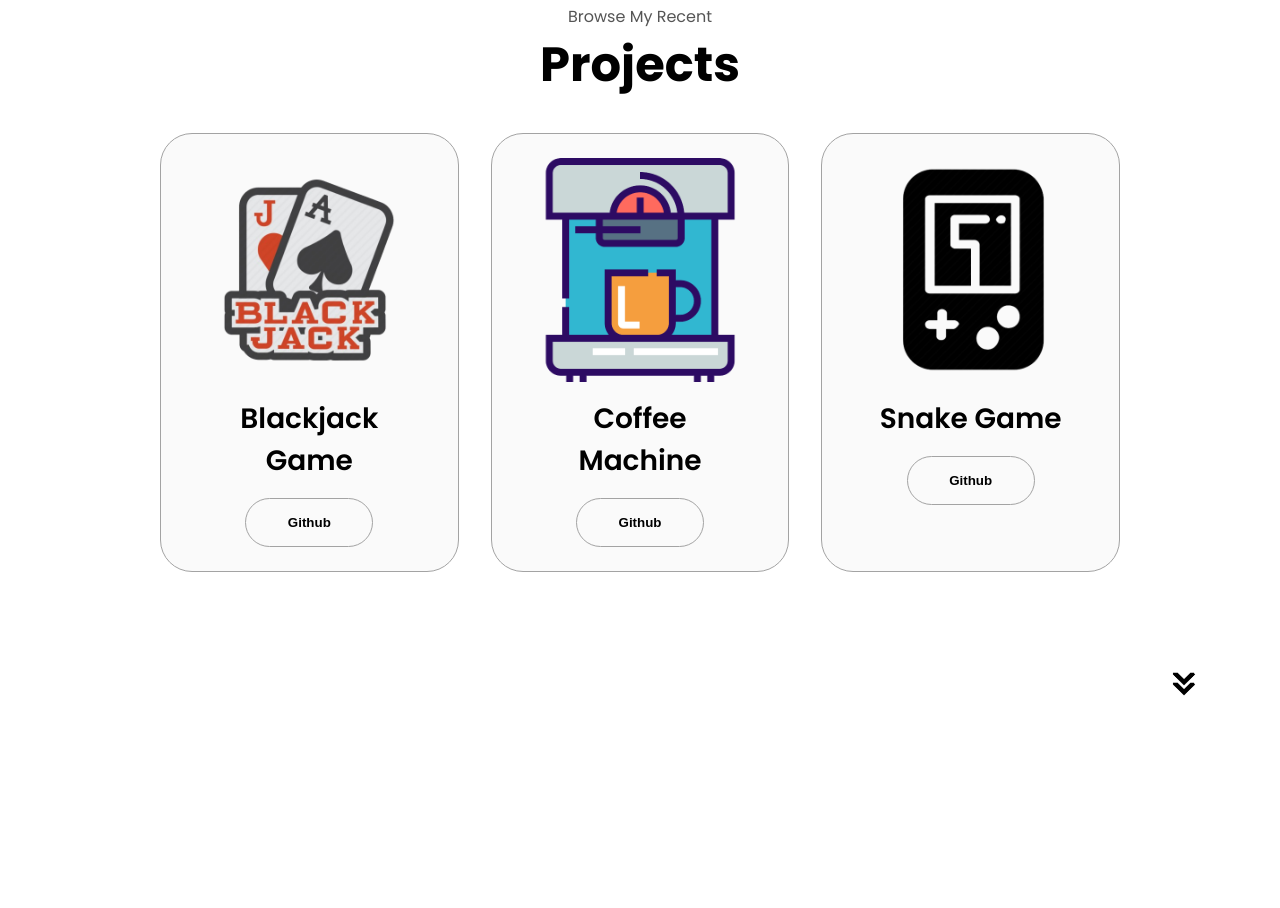
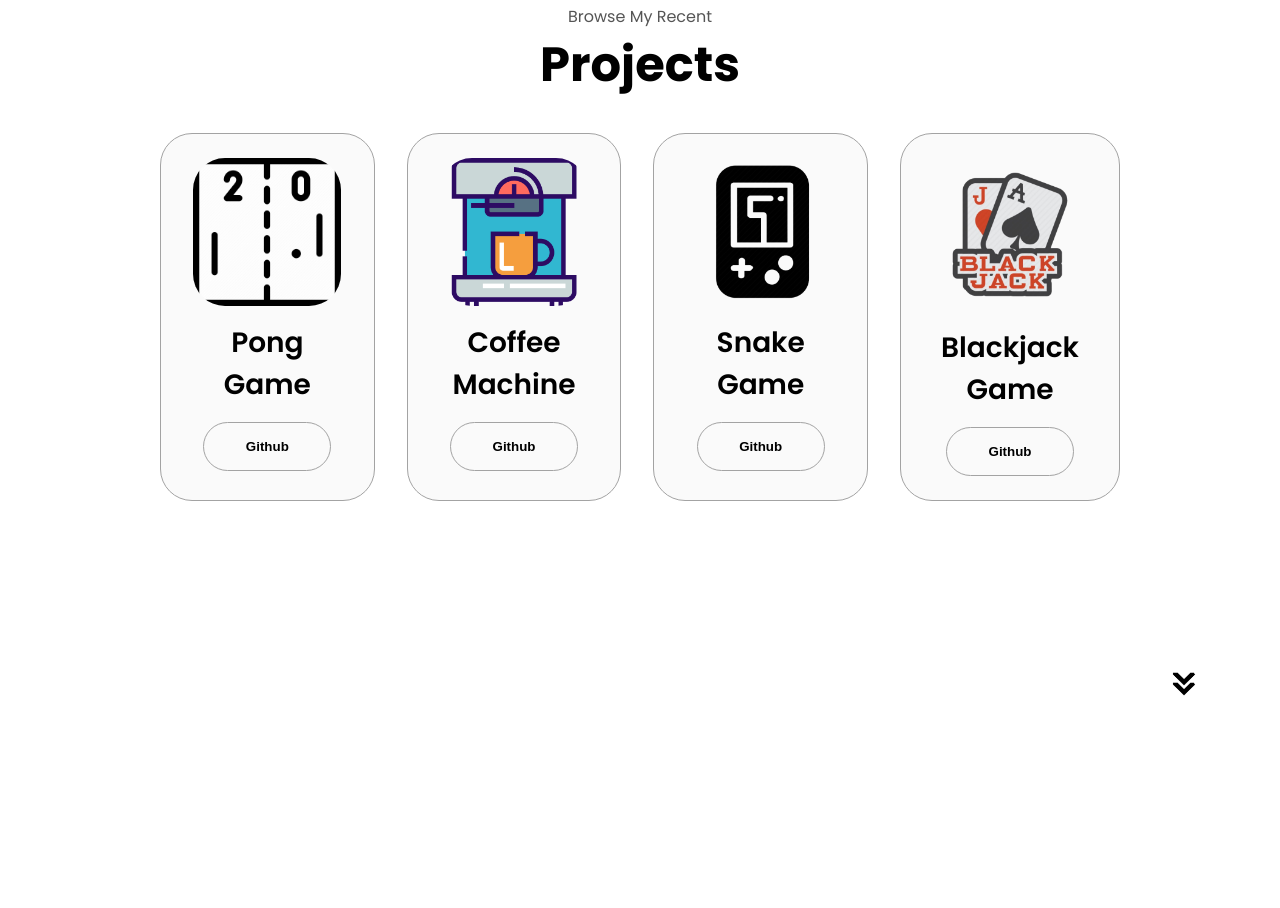
Before and after one commit to OwenBatista/Portfolio-Website, a plain HTML site: page index.html in a window 1280 px wide. Shown: the part 2460-3368 px from the top of the page. Drawn offline with Linux system fonts and the light colour scheme.

Commit message:
Project changes

```diff
--- a/index.html
+++ b/index.html
@@ -161,11 +161,11 @@
             <div class="about-containers">
             <div class="details-container color-container">
                 <div class="article-container">
-                    <img src="./assets/Blackjack.png" alt="Project 1" class="project-img">
+                    <img src="./assets/Pong-game.png" alt="Project 1" class="project-img">
                 </div>
-                <h2 class="experience-sub-title project-title">Blackjack Game</h2>
+                <h2 class="experience-sub-title project-title">Pong Game</h2>
                 <div class="btn-container">
-                    <button class="btn btn-color-2 project-btn" onclick="location.href='https://github.com/OwenBatista/blackjack'"> Github</button>
+                    <button class="btn btn-color-2 project-btn" onclick="location.href='https://github.com/OwenBatista/Pong_game'"> Github</button>
                     <!--<button class="btn btn-color-2 project-btn" onclick="location.href='https://github.com/OwenBatista'"> Live Demo</button>-->
                 </div>
             </div>
@@ -181,7 +181,6 @@
                 </div>
             </div>
 
-
         <div class="details-container color-container">
             <div class="article-container">
                 <img src="./assets/snake-game.png" alt="Project 3" class="project-img">
@@ -192,7 +191,18 @@
                 <!--<button class="btn btn-color-2 project-btn" onclick="location.href='https://github.com/OwenBatista'"> Live Demo</button>-->
             </div>
         </div>
-    </div>
+
+        <div class="details-container color-container">
+            <div class="article-container">
+                <img src="./assets/Blackjack.png" alt="Project 4" class="project-img">
+            </div>
+            <h2 class="experience-sub-title project-title">Blackjack Game</h2>
+            <div class="btn-container">
+                <button class="btn btn-color-2 project-btn" onclick="location.href='https://github.com/OwenBatista/blackjack'"> Github</button>
+                <!--<button class="btn btn-color-2 project-btn" onclick="location.href='https://github.com/OwenBatista'"> Live Demo</button>-->
+            </div>
+        </div>
+        </div>
         </div>
         <img src="./assets/arrow.png" alt="Arrow icon" class="icon arrow" onclick="location.href='./#contact'">
     </section>
--- a/style.css
+++ b/style.css
@@ -320,7 +320,7 @@ section {
 }
 
 .experience-details-container {
-    display:flex;
+    display: flex;
     justify-content: center;
     flex-direction: column;
 }
```
Also changed, not shown: assets/Pong-game.png (added).
